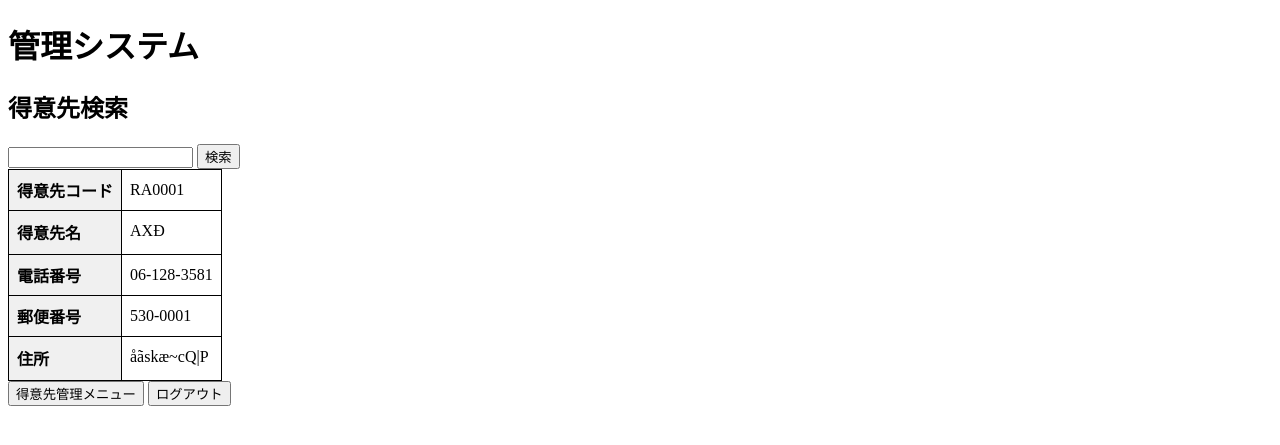
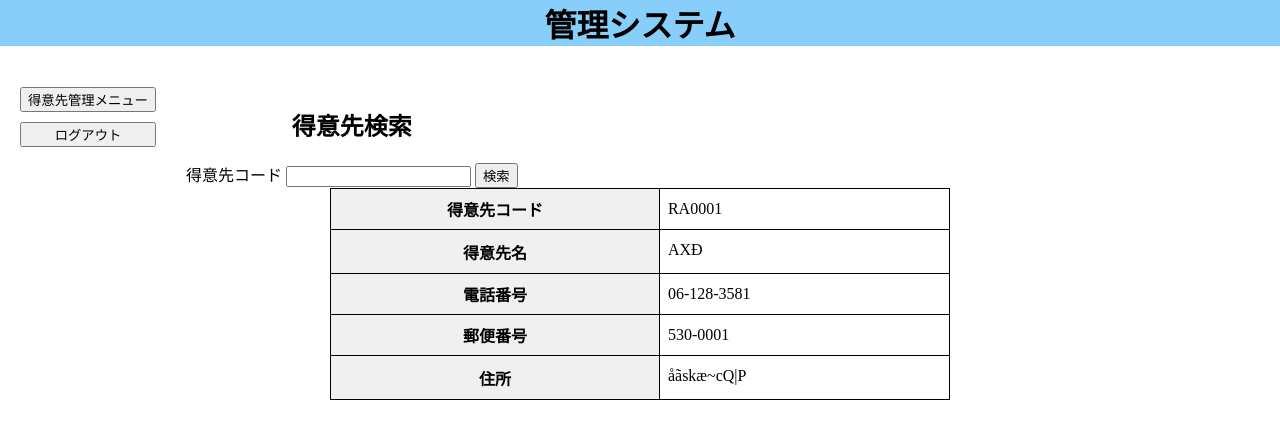
Before and after one commit to hinata-yamakoshi/django_workspace, a Django app: template templates/customer/CustomerSearch.html in a window 1280 px wide. Shown: the top 445 px of the page. Run offline with Django 5.2, Linux system fonts and the light colour scheme; the template is opened without the code that fills it: values that come from a table or form of the project are taken from there, others are empty; data comes from the database, SQL or seed files in the repository.

Commit message:
得意先検索画面完成

```diff
--- a/config/settings.py
+++ b/config/settings.py
@@ -122,6 +122,10 @@ USE_TZ = True
 
 STATIC_URL = 'static/'
 
+STATICFILES_DIRS = [
+    BASE_DIR / "static",
+]
+
 # Default primary key field type
 # https://docs.djangoproject.com/en/5.2/ref/settings/#default-auto-field
 
--- a/static/css/style.css
+++ b/static/css/style.css
@@ -1,5 +1,21 @@
+body {
+    margin: 0;
+}
+
+h1 {
+    background-color: lightskyblue;
+    text-align: center;
+    margin-top: 0;
+}
+
+h2, form {
+    text-align: center;
+}
+
 table {
     border-collapse: collapse;
+    width: 50%;
+    margin: 0 auto;
 }
 
 th, td {
@@ -9,5 +25,43 @@ th, td {
 
 th {
     background-color: #f0f0f0;
+    text-align: center;
+}
+
+.error_area {
+    text-align: center;
+    margin-top: 20px;
+}
+
+.error_message {
+    color: red;
+    font-weight: bold;
+    margin-bottom: 10px;
+}
+
+.menu_buttons {
+    display: flex;
+    flex-direction: column;
+    gap: 10px;
+}
+
+.toppage_buttons {
+    display: flex;
+    flex-direction: column;
+    gap: 10px;
+    width: 150px;
+}
+
+.search_layout {
+    display: flex;
+    gap: 30px;
+    align-items: flex-start;
+}
+
+.search_area {
     text-align: left;
 }
+
+.container {
+    padding: 20px;
+}
--- a/templates/base.html
+++ b/templates/base.html
@@ -9,7 +9,9 @@
 </head>
 <body>
     <h1>管理システム</h1>
-    {% block content %}
-    {% endblock %}
+    <div class="container">
+        {% block content %}
+        {% endblock %}
+    </div>
 </body>
 </html>
--- a/templates/customer/CustomerSearch.html
+++ b/templates/customer/CustomerSearch.html
@@ -6,16 +6,30 @@
 
 {% block content %}
 
-<h2>得意先検索</h2>
+<div class="search_layout">
+    <div class="menu_buttons">
+        <button>得意先管理メニュー</button>
+        <button>ログアウト</button>
+    </div>
 
-<form method="post">
-    {% csrf_token %}
-    <input type="text" name="customer_code">
-    <button type="submit">検索</button>
-</form>
+    <div class="search_area">
+        <h2>得意先検索</h2>
+        <form method="post">
+            {% csrf_token %}
+            得意先コード
+            <input type="text" name="customer_code">
+            <button type="submit">検索</button>
+        </form>
+    </div>
+</div>
 
 {% if error_message %}
-{{error_message}}
+<div class="error_area">
+    <p class="error_message">{{error_message}}</p>
+    <a href="{% url 'customer_search' %}">
+        <button type="button">戻る</button>
+    </a>
+</div>
 {% endif %}
 
 {% if customer %}
@@ -43,7 +57,4 @@
 </table>
 {% endif %}
 
-<button>得意先管理メニュー</button>
-<button>ログアウト</button>
-
 {% endblock %}
```
Also changed, not shown: templates/customer/index.html (+16 -11 lines).
